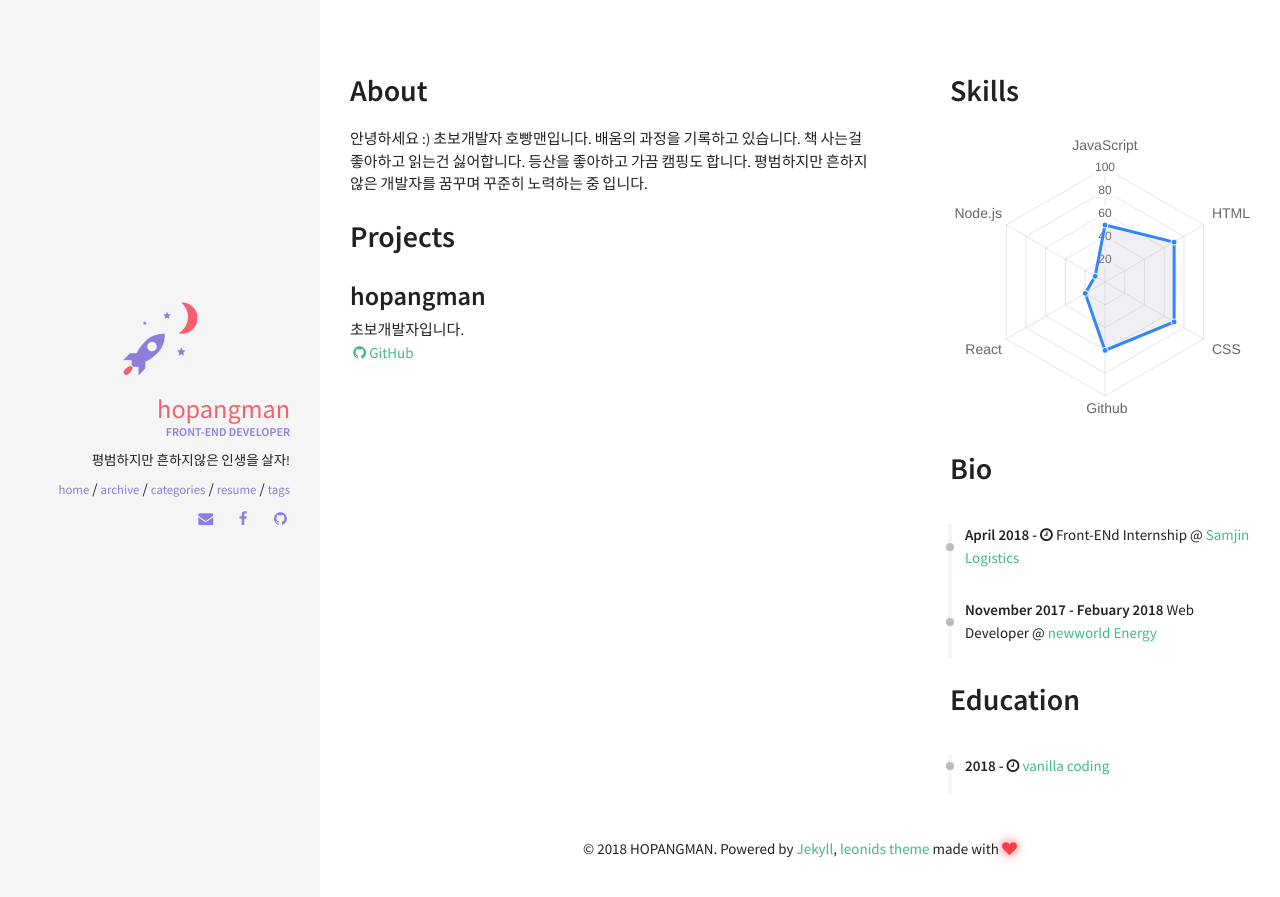
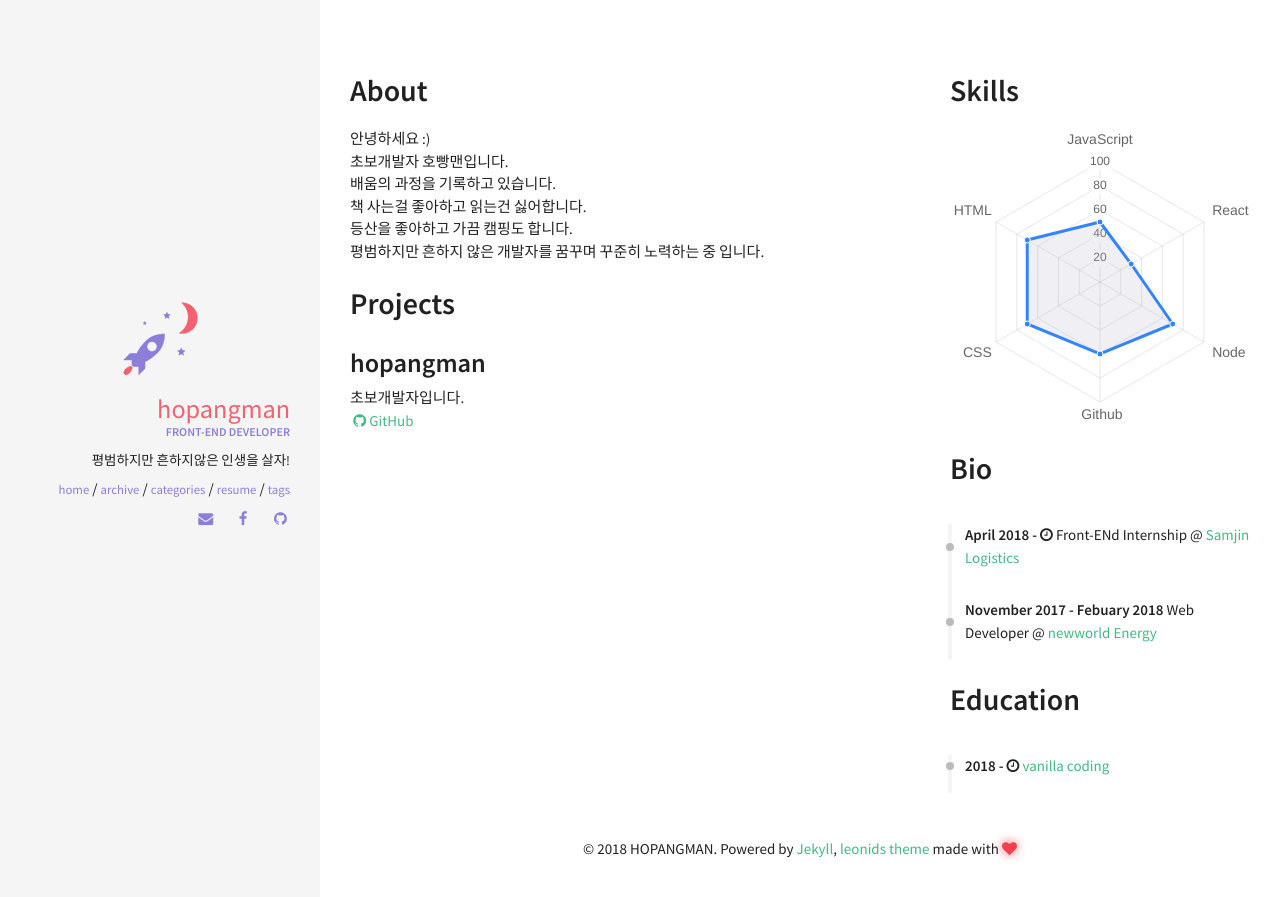
Before and after one commit to hopangman/hopangman.github.io, a Jekyll site: the page built from resume.html, in a window 1280 px wide. Shown: the top 897 px of the page. Built offline with Jekyll 4.4.1, drawn with Linux system fonts in a browser that asks for light colours; nearby versions of some CDN libraries.

Commit message:
update blog setting

```diff
--- a/_data/index/skills.yml
+++ b/_data/index/skills.yml
@@ -2,5 +2,5 @@
 
 label: Ability
 id : cs
-aspects: JavaScript, HTML, CSS, Github, React, Node.js
-percentage: 50, 70, 70, 60, 20, 10
+aspects: JavaScript, React, Node, Github, CSS, HTML
+percentage: 50, 30, 70, 60, 70, 70
--- a/_includes/sections/about.html
+++ b/_includes/sections/about.html
@@ -1,10 +1,10 @@
 <h1><span data-i18n="skills.my_skills">About</span></h1>
 
 <div>
-    안녕하세요 :)
-    초보개발자 호빵맨입니다.
-    배움의 과정을 기록하고 있습니다.
-    책 사는걸 좋아하고 읽는건 싫어합니다.
-    등산을 좋아하고 가끔 캠핑도 합니다.
-    평범하지만 흔하지 않은 개발자를 꿈꾸며 꾸준히 노력하는 중 입니다.
+    안녕하세요 :)<br>
+    초보개발자 호빵맨입니다.<br>
+    배움의 과정을 기록하고 있습니다.<br>
+    책 사는걸 좋아하고 읽는건 싫어합니다.<br>
+    등산을 좋아하고 가끔 캠핑도 합니다.<br>
+    평범하지만 흔하지 않은 개발자를 꿈꾸며 꾸준히 노력하는 중 입니다.<br>
 </div>
```
